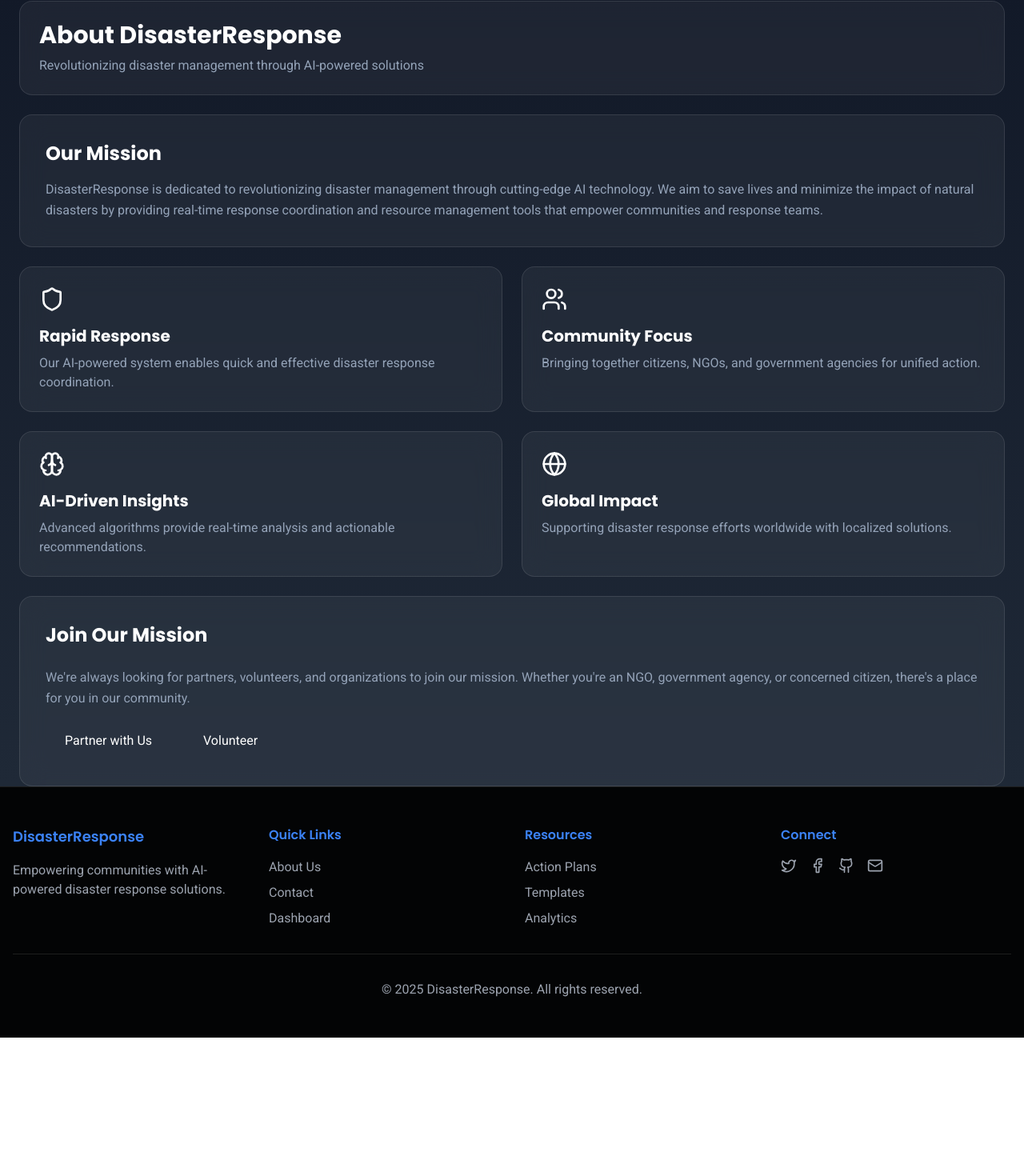
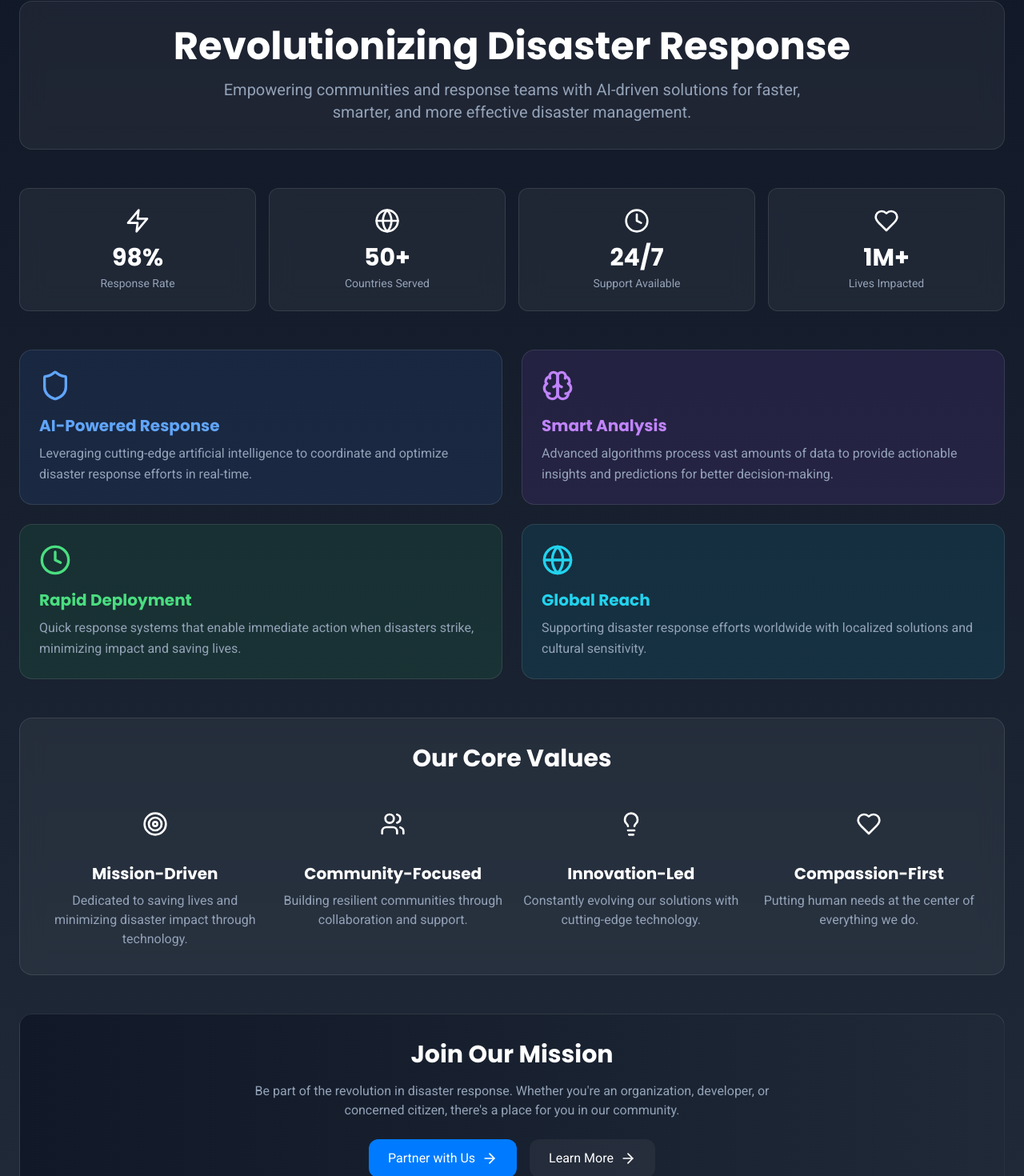
Before and after one commit to PurviSaiChoure/CrisisGen, a React (Vite) app: page /about in a window 1280 px wide. Shown: the part 79-1549 px from the top of the page at 80% size. Before the commit the page ends 1376 px from the top, so only its background shows below. Built offline with nearby package versions, Linux system fonts and the light colour scheme.

Commit message:
about page updates

```diff
--- a/src/pages/About.tsx
+++ b/src/pages/About.tsx
@@ -1,28 +1,66 @@
 import React from 'react';
 import { motion } from 'framer-motion';
-import { Shield, Users, Brain, Globe } from 'lucide-react';
+import {
+  Shield, Users, Brain, Globe, Award, Zap,
+  Target, BarChart, Clock, Heart, Lightbulb,
+  Workflow, Building, ArrowRight
+} from 'lucide-react';
 
 export const About = () => {
   const features = [
     {
       icon: Shield,
-      title: "Rapid Response",
-      description: "Our AI-powered system enables quick and effective disaster response coordination."
+      title: "AI-Powered Response",
+      description: "Leveraging cutting-edge artificial intelligence to coordinate and optimize disaster response efforts in real-time.",
+      color: "bg-blue-500/10 hover:bg-blue-500/20 text-blue-400"
+    },
+    {
+      icon: Brain,
+      title: "Smart Analysis",
+      description: "Advanced algorithms process vast amounts of data to provide actionable insights and predictions for better decision-making.",
+      color: "bg-purple-500/10 hover:bg-purple-500/20 text-purple-400"
+    },
+    {
+      icon: Clock,
+      title: "Rapid Deployment",
+      description: "Quick response systems that enable immediate action when disasters strike, minimizing impact and saving lives.",
+      color: "bg-green-500/10 hover:bg-green-500/20 text-green-400"
+    },
+    {
+      icon: Globe,
+      title: "Global Reach",
+      description: "Supporting disaster response efforts worldwide with localized solutions and cultural sensitivity.",
+      color: "bg-cyan-500/10 hover:bg-cyan-500/20 text-cyan-400"
+    }
+  ];
+
+  const stats = [
+    { value: "98%", label: "Response Rate", icon: Zap },
+    { value: "50+", label: "Countries Served", icon: Globe },
+    { value: "24/7", label: "Support Available", icon: Clock },
+    { value: "1M+", label: "Lives Impacted", icon: Heart }
+  ];
+
+  const values = [
+    {
+      icon: Target,
+      title: "Mission-Driven",
+      description: "Dedicated to saving lives and minimizing disaster impact through technology."
     },
     {
       icon: Users,
-      title: "Community Focus",
-      description: "Bringing together citizens, NGOs, and government agencies for unified action."
+      title: "Community-Focused",
+      description: "Building resilient communities through collaboration and support."
     },
     {
-      icon: Brain,
-      title: "AI-Driven Insights",
-      description: "Advanced algorithms provide real-time analysis and actionable recommendations."
+      icon: Lightbulb,
+      title: "Innovation-Led",
+      description: "Constantly evolving our solutions with cutting-edge technology."
     },
     {
-      icon: Globe,
-      title: "Global Impact",
-      description: "Supporting disaster response efforts worldwide with localized solutions."
+      icon: Heart,
+      title: "Compassion-First",
+      description: "Putting human needs at the center of everything we do."
     }
   ];
 
@@ -32,27 +70,44 @@ export const About = () => {
         <motion.div
           initial={{ opacity: 0, y: 20 }}
           animate={{ opacity: 1, y: 0 }}
-          className="space-y-6"
+          className="space-y-12"
         >
-          {/* Header */}
-          <div className="bg-white/5 backdrop-blur-lg rounded-2xl p-6 border border-white/10">
-            <h1 className="text-3xl font-heading font-bold text-primary-light">About DisasterResponse</h1>
-            <p className="text-neutral-light mt-2">Revolutionizing disaster management through AI-powered solutions</p>
+          {/* Hero Section */}
+          <div className="bg-white/5 backdrop-blur-lg rounded-2xl p-8 border border-white/10 text-center">
+            <motion.h1
+              initial={{ opacity: 0, y: 20 }}
+              animate={{ opacity: 1, y: 0 }}
+              className="text-4xl md:text-5xl font-heading font-bold text-primary-light mb-4"
+            >
+              Revolutionizing Disaster Response
+            </motion.h1>
+            <motion.p
+              initial={{ opacity: 0, y: 20 }}
+              animate={{ opacity: 1, y: 0 }}
+              transition={{ delay: 0.1 }}
+              className="text-xl text-neutral-light max-w-3xl mx-auto"
+            >
+              Empowering communities and response teams with AI-driven solutions for faster,
+              smarter, and more effective disaster management.
+            </motion.p>
           </div>
 
-          {/* Mission Section */}
+          {/* Stats Section */}
+          <div className="grid grid-cols-2 md:grid-cols-4 gap-4">
+            {stats.map((stat, idx) => (
               <motion.div
+                key={idx}
                 initial={{ opacity: 0, y: 20 }}
                 animate={{ opacity: 1, y: 0 }}
-            className="bg-white/5 backdrop-blur-lg rounded-2xl p-8 border border-white/10"
+                transition={{ delay: idx * 0.1 }}
+                className="bg-white/5 backdrop-blur-lg rounded-xl p-6 border border-white/10 text-center"
               >
-            <h2 className="text-2xl font-heading font-bold text-primary-light mb-4">Our Mission</h2>
-            <p className="text-neutral-light leading-relaxed">
-              DisasterResponse is dedicated to revolutionizing disaster management through cutting-edge AI technology.
-              We aim to save lives and minimize the impact of natural disasters by providing real-time response
-              coordination and resource management tools that empower communities and response teams.
-            </p>
+                <stat.icon className="w-8 h-8 text-primary-light mx-auto mb-3" />
+                <h3 className="text-3xl font-bold text-primary-light mb-1">{stat.value}</h3>
+                <p className="text-sm text-neutral-light">{stat.label}</p>
               </motion.div>
+            ))}
+          </div>
 
           {/* Features Grid */}
           <div className="grid grid-cols-1 md:grid-cols-2 gap-6">
@@ -62,36 +117,59 @@ export const About = () => {
                 initial={{ opacity: 0, y: 20 }}
                 animate={{ opacity: 1, y: 0 }}
                 transition={{ delay: idx * 0.1 }}
-                className="bg-white/5 backdrop-blur-lg rounded-2xl p-6 border border-white/10 hover:bg-white/10 transition-all duration-300"
+                className={`${feature.color} rounded-2xl p-6 border border-white/10 transition-all duration-300`}
               >
-                <feature.icon className="w-8 h-8 text-primary-light mb-4" />
-                <h3 className="text-xl font-heading font-bold text-primary-light mb-2">{feature.title}</h3>
-                <p className="text-neutral-light">{feature.description}</p>
+                <feature.icon className="w-10 h-10 mb-4" />
+                <h3 className="text-xl font-heading font-bold mb-2">{feature.title}</h3>
+                <p className="text-neutral-light leading-relaxed">{feature.description}</p>
               </motion.div>
             ))}
           </div>
 
-          {/* Team Section */}
+          {/* Values Section */}
           <motion.div
             initial={{ opacity: 0, y: 20 }}
             animate={{ opacity: 1, y: 0 }}
             className="bg-white/5 backdrop-blur-lg rounded-2xl p-8 border border-white/10"
           >
-            <h2 className="text-2xl font-heading font-bold text-primary-light mb-6">Join Our Mission</h2>
-            <div className="space-y-4">
-              <p className="text-neutral-light leading-relaxed">
-                We're always looking for partners, volunteers, and organizations to join our mission.
-                Whether you're an NGO, government agency, or concerned citizen, there's a place for
-                you in our community.
+            <h2 className="text-3xl font-heading font-bold text-primary-light mb-8 text-center">Our Core Values</h2>
+            <div className="grid grid-cols-1 md:grid-cols-2 lg:grid-cols-4 gap-6">
+              {values.map((value, idx) => (
+                <motion.div
+                  key={idx}
+                  initial={{ opacity: 0, y: 20 }}
+                  animate={{ opacity: 1, y: 0 }}
+                  transition={{ delay: idx * 0.1 }}
+                  className="text-center"
+                >
+                  <div className="bg-primary/20 w-16 h-16 rounded-full flex items-center justify-center mx-auto mb-4">
+                    <value.icon className="w-8 h-8 text-primary-light" />
+                  </div>
+                  <h3 className="text-xl font-heading font-bold text-primary-light mb-2">{value.title}</h3>
+                  <p className="text-neutral-light">{value.description}</p>
+                </motion.div>
+              ))}
+            </div>
+          </motion.div>
+
+          {/* CTA Section */}
+          <motion.div
+            initial={{ opacity: 0, y: 20 }}
+            animate={{ opacity: 1, y: 0 }}
+            className="bg-gradient-to-r from-primary/20 to-secondary/20 rounded-2xl p-8 border border-white/10 text-center"
+          >
+            <h2 className="text-3xl font-heading font-bold text-primary-light mb-4">Join Our Mission</h2>
+            <p className="text-neutral-light mb-6 max-w-2xl mx-auto">
+              Be part of the revolution in disaster response. Whether you're an organization, developer,
+              or concerned citizen, there's a place for you in our community.
             </p>
-              <div className="flex flex-wrap gap-4">
-                <button className="bg-primary/20 hover:bg-primary/30 text-primary-light px-6 py-3 rounded-xl transition-colors duration-300">
-                  Partner with Us
+            <div className="flex flex-wrap justify-center gap-4">
+              <button className="bg-primary hover:bg-primary-dark text-white px-6 py-3 rounded-xl transition-colors duration-300 flex items-center gap-2">
+                Partner with Us <ArrowRight className="w-5 h-5" />
               </button>
-                <button className="bg-secondary/20 hover:bg-secondary/30 text-secondary-light px-6 py-3 rounded-xl transition-colors duration-300">
-                  Volunteer
+              <button className="bg-white/10 hover:bg-white/20 text-white px-6 py-3 rounded-xl transition-colors duration-300 flex items-center gap-2">
+                Learn More <ArrowRight className="w-5 h-5" />
               </button>
-              </div>
             </div>
           </motion.div>
         </motion.div>
```
Lines whose indentation alone changed are shown as unchanged.
